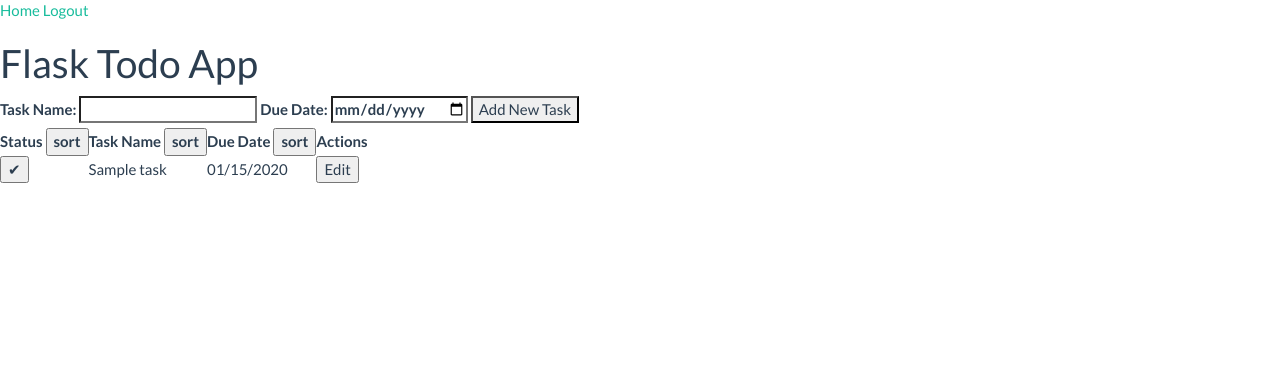
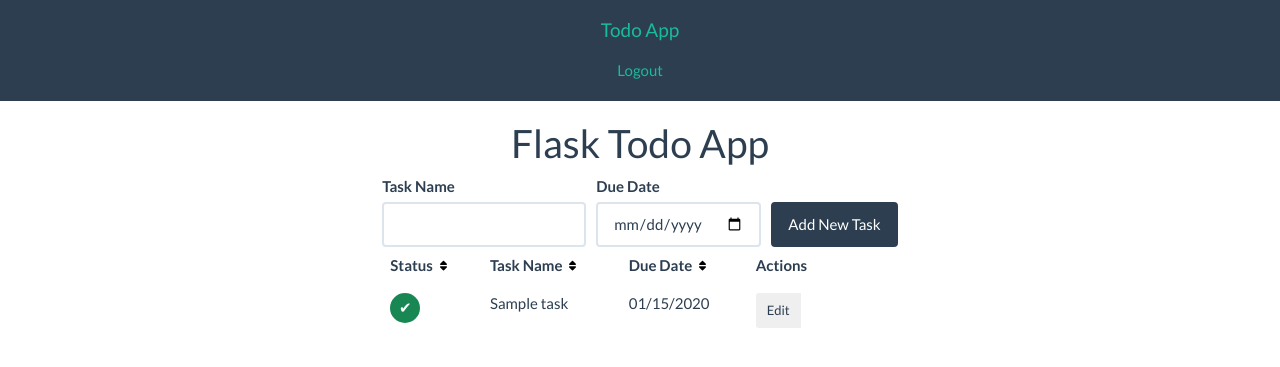
Before and after one commit to lomokwa/flask-todo-app, a Flask app: page / in a window 1280 px wide. Shown: the top 367 px of the page. Run offline with Flask 3, Linux system fonts and the light colour scheme; a user stored in the database is signed in; tables that the repository leaves empty hold one stand-in row (values such as "Sample post"); some libraries are stand-ins or nearby versions.

Commit message:
fix: fixed form validation, fixed css

```diff
--- a/app.py
+++ b/app.py
@@ -61,21 +61,40 @@ def logout():
 
 @app.route("/signup", methods=['GET', 'POST'])
 def signup():
+  error = None
+
   if request.method == 'POST':
     form_data = request.form
+    try:
+      if not form_data.get('username'):
+        error = "Please insert a username."
+      elif not form_data.get('password'):
+        error = "Please insert a password."
+      elif User.query.filter_by(username=form_data['username'].strip()).first():
+        error = f"User with username {form_data['username']} already exists."
 
-    if User.query.where(User.username == form_data['username']).first():
-      return render_template("signup.html", error=f"User with username {form_data['username']} already exists.")
+      if not error:
+        hashed_password = bcrypt.generate_password_hash(
+            form_data['password'],
+            5
+        ).decode('utf-8')
 
-    hashed_password = bcrypt.generate_password_hash(form_data['password'], 5).decode('utf-8')
-    user = User(form_data['username'], hashed_password)
+        user = User(
+            username=form_data['username'].strip(),
+            password_hash=hashed_password
+        )
 
-    db.session.add(user)
-    db.session.commit()
+        db.session.add(user)
+        db.session.commit()
 
-    return redirect(url_for('login'))
+        return redirect(url_for('login'))
 
-  return render_template("signup.html")
+    except Exception as e:
+      db.session.rollback()
+      app.logger.error(f"Error during signup: {str(e)}")
+      error = "An unexpected error occurred. Please try again."
+
+  return render_template("signup.html", error=error)
 
 # Task routes
 @app.route("/add-task", methods=['POST'])
--- /dev/null
+++ b/static/css/styles.css
@@ -0,0 +1,72 @@
+.status-btn {
+  width: 30px;
+  height: 30px;
+  border-radius: 50%;
+  border: 2px solid #dee2e6;
+  background: white;
+  display: flex;
+  align-items: center;
+  justify-content: center;
+  transition: all 0.2s;
+}
+
+.status-btn[data-status="done"] {
+  background: #198754;
+  border-color: #198754;
+  color: white;
+}
+
+.sort-btn {
+  border: none;
+  background: none;
+  padding: 0 4px;
+  color: #6c757d;
+}
+
+.sort-btn:hover {
+  color: #0d6efd;
+}
+
+.main-container {
+  max-width: 800px;
+}
+
+.form-container {
+  display: flex;
+  flex-direction: row;
+  align-items: end;
+  gap: 10px;
+}
+
+.task-card {
+  display: flex;
+  flex-direction: column;
+  align-content: center;
+}
+
+.main-container {
+  display: flex;
+  justify-content: center;
+  margin: 0 auto;
+}
+
+.nav-item-custom {
+  list-style-type: none;
+}
+
+.nav {
+  display: flex;
+  flex-direction: column;
+  justify-content: center;
+  align-items: center;
+  padding-bottom: 20px;
+}
+
+.login-btn {
+  width: 100%;
+  margin-bottom: 20px;
+}
+
+.login-form-field {
+  margin-bottom: 15px;
+}
--- a/templates/index.html
+++ b/templates/index.html
@@ -12,54 +12,67 @@
       const row = document.createElement('tr');
       row.id = task.id;
 
-      // Format the date for display
       const displayDate = new Date(task.due_date).toLocaleDateString('en-US');
-      const isoDate = task.due_date; // Already in YYYY-MM-DD format from server
+      const isoDate = task.due_date;
 
       row.innerHTML = `
         <td>
-          <button class="status-btn" data-status="${task.is_done ? 'done' : 'not-done'}">
+          <button class="status-btn ${task.is_done ? 'btn-success' : ''}" data-status="${task.is_done ? 'done' : 'not-done'}">
             ${task.is_done ? '✔' : ''}
           </button>
         </td>
         <td>
           <span class="task-name">${task.name}</span>
-          <input type="text" class="task-name-edit" value="${task.name}" style="display:none;">
+          <input type="text" class="form-control task-name-edit" value="${task.name}" style="display:none;">
         </td>
         <td>
           <span class="task-due-date">${displayDate}</span>
-          <input type="date" class="task-due-date-edit" value="${isoDate}" style="display:none;">
+          <input type="date" class="form-control task-due-date-edit" value="${isoDate}" style="display:none;">
         </td>
         <td>
-          <button class="edit-btn">Edit</button>
-          <button class="save-btn" style="display:none;">Save</button>
+          <div class="btn-group">
+            <button class="btn btn-sm btn-outline-primary edit-btn">Edit</button>
+            <button class="btn btn-sm btn-success save-btn" style="display:none;">Save</button>
+            <button class="btn btn-sm btn-danger delete-btn ms-2" style="display:none;">Delete</button>
+          </div>
         </td>
       `;
       tbody.appendChild(row);
     });
 
-    // Reattach event listeners to the new elements
     attachEventListeners();
   }
 
   function attachEventListeners() {
+    // Status button listeners
+    document.querySelectorAll('.status-btn').forEach(button => {
+      button.addEventListener('click', function () {
+        const taskRow = this.closest('tr');
+        const taskId = taskRow.id;
+        const currentStatus = this.dataset.status;
+        const newStatus = currentStatus === 'done' ? 'not-done' : 'done';
+
+        fetch(`/update-task-status/${taskId}`, {
+          method: 'PUT',
+          headers: {
+            'Content-Type': 'application/json'
+          },
+          body: JSON.stringify({
+            is_done: newStatus === 'done'
+          })
+        }).then(response => {
+          if (response.ok) {
+            this.dataset.status = newStatus;
+            this.textContent = newStatus === 'done' ? '✔' : '';
+            this.classList.toggle('btn-success', newStatus === 'done');
+          }
+        });
+      });
+    });
+
     // Edit button listeners
     document.querySelectorAll('.edit-btn').forEach(button => {
-      button.addEventListener('click', function() {
-        const taskRow = this.closest('tr');
-        taskRow.querySelector('.task-name').style.display = 'none';
-        taskRow.querySelector('.task-name-edit').style.display = 'inline';
-        taskRow.querySelector('.task-due-date').style.display = 'none';
-        taskRow.querySelector('.task-due-date-edit').style.display = 'inline';
-        this.style.display = 'none';
-        taskRow.querySelector('.save-btn').style.display = 'inline';
-      });
-    });
-  }
-
-  document.addEventListener('DOMContentLoaded', function() {
-    document.querySelectorAll('.edit-btn').forEach(button => {
-      button.addEventListener('click', function() {
+      button.addEventListener('click', function () {
         const taskRow = this.closest('tr');
         taskRow.querySelector('.task-name').style.display = 'none';
         taskRow.querySelector('.task-name-edit').style.display = 'inline';
@@ -71,8 +84,9 @@
       });
     });
 
+    // Save button listeners
     document.querySelectorAll('.save-btn').forEach(button => {
-      button.addEventListener('click', function() {
+      button.addEventListener('click', function () {
         const taskRow = this.closest('tr');
         const taskId = taskRow.id;
         const updatedName = taskRow.querySelector('.task-name-edit').value;
@@ -89,12 +103,17 @@
           })
         }).then(response => {
           if (response.ok) {
+            const displayDate = new Date(updatedDueDate).toLocaleDateString('en-US');
             taskRow.querySelector('.task-name').textContent = updatedName;
-            taskRow.querySelector('.task-due-date').textContent = updatedDueDate;
+            taskRow.querySelector('.task-due-date').textContent = displayDate;
+
+            // Hide edit inputs, show display elements
             taskRow.querySelector('.task-name').style.display = 'inline';
             taskRow.querySelector('.task-name-edit').style.display = 'none';
             taskRow.querySelector('.task-due-date').style.display = 'inline';
             taskRow.querySelector('.task-due-date-edit').style.display = 'none';
+
+            // Toggle button visibility
             this.style.display = 'none';
             taskRow.querySelector('.edit-btn').style.display = 'inline';
             taskRow.querySelector('.delete-btn').style.display = 'none';
@@ -103,8 +122,10 @@
       });
     });
 
+    // Delete button listeners
     document.querySelectorAll('.delete-btn').forEach(button => {
-      button.addEventListener('click', function() {
+      button.addEventListener('click', function () {
+        if (confirm('Are you sure you want to delete this task?')) {
           const taskRow = this.closest('tr');
           const taskId = taskRow.id;
 
@@ -112,40 +133,21 @@
             method: 'DELETE',
             headers: {
               'Content-Type': 'application/json'
-          },
+            }
           }).then(response => {
             if (response.ok) {
-            taskRow.style.display = 'none';
+              taskRow.remove();
+            }
+          });
         }
       });
     });
-    });
+  }
 
-    document.querySelectorAll('.status-btn').forEach(button => {
-      button.addEventListener('click', function() {
-        const taskRow = this.closest('tr');
-        const taskId = taskRow.id;
-        const newStatus = this.dataset.status === 'done' ? 'not-done' : 'done';
-
-        fetch(`/update-task-status/${taskId}`, {
-          method: 'PUT',
-          headers: {
-            'Content-Type': 'application/json'
-          },
-          body: JSON.stringify({
-            is_done: newStatus === 'done'
-          })
-        }).then(response => {
-          if (response.ok) {
-            this.textContent = newStatus === 'done' ? '✔' : '';
-            this.dataset.status = newStatus;
-          }
-        });
-      });
-    });
-
+  document.addEventListener('DOMContentLoaded', function () {
+    // Sort button listeners
     document.querySelectorAll('.sort-btn').forEach(button => {
-      button.addEventListener('click', async function() {
+      button.addEventListener('click', async function () {
         const sortBy = this.dataset.sort;
         let order = this.dataset.order;
 
@@ -163,8 +165,8 @@
           const tasks = await res.json();
           updateTable(tasks);
 
-          order = order === 'asc' ? 'desc' : 'asc';
-          this.dataset.order = order;
+          // Toggle sort order for next click
+          this.dataset.order = order === 'asc' ? 'desc' : 'asc';
 
         } catch (err) {
           console.error('Error:', err.message);
@@ -172,71 +174,95 @@
       });
     });
 
+    // Initial attachment of all event listeners
+    attachEventListeners();
   });
-
 </script>
 
-<h1>Flask Todo App</h1>
+<div class="task-card">
+  <h1 class="card-title text-center mb-4">Flask Todo App</h1>
 
-<form method="post" action="{{ url_for('add_task') }}">
-  <label>
-    Task Name:
-    <input type="text" name="name">
-  </label>
-  <label>
-    Due Date:
-    <input type="date" name="due_date">
-  </label>
-  <input type="submit" value="Add New Task">
+  <form method="post" action="{{ url_for('add_task') }}" class="form-container">
+    <div class="">
+      <label class="form-label">Task Name</label>
+      <input type="text" name="name" class="form-control" required>
+    </div>
+    <div class="">
+      <label class="form-label">Due Date</label>
+      <input type="date" name="due_date" class="form-control" required>
+    </div>
+    <button type="submit" class="btn btn-primary new-task-btn">Add New Task</button>
   </form>
 
   {% if tasks %}
-<table>
-  <thead>
+  <div class="table-responsive">
+    <table class="table table-hover align-middle">
+      <thead class="table-light">
         <tr>
           <th>
             Status
-          <button class="sort-btn" data-sort="is_done" data-order="asc">sort</button>
+            <button class="sort-btn" data-sort="is_done" data-order="asc">
+              <svg xmlns="http://www.w3.org/2000/svg" viewBox="0 0 320 512" width="7px">
+                <path
+                  d="M137.4 41.4c12.5-12.5 32.8-12.5 45.3 0l128 128c9.2 9.2 11.9 22.9 6.9 34.9s-16.6 19.8-29.6 19.8L32 224c-12.9 0-24.6-7.8-29.6-19.8s-2.2-25.7 6.9-34.9l128-128zm0 429.3l-128-128c-9.2-9.2-11.9-22.9-6.9-34.9s16.6-19.8 29.6-19.8l256 0c12.9 0 24.6 7.8 29.6 19.8s2.2 25.7-6.9 34.9l-128 128c-12.5 12.5-32.8 12.5-45.3 0z" />
+              </svg>
+            </button>
           </th>
           <th>
             Task Name
-          <button class="sort-btn" data-sort="name" data-order="asc">sort</button>
+            <button class="sort-btn" data-sort="name" data-order="asc">
+              <svg xmlns="http://www.w3.org/2000/svg" viewBox="0 0 320 512" width="7px">
+                <path
+                  d="M137.4 41.4c12.5-12.5 32.8-12.5 45.3 0l128 128c9.2 9.2 11.9 22.9 6.9 34.9s-16.6 19.8-29.6 19.8L32 224c-12.9 0-24.6-7.8-29.6-19.8s-2.2-25.7 6.9-34.9l128-128zm0 429.3l-128-128c-9.2-9.2-11.9-22.9-6.9-34.9s16.6-19.8 29.6-19.8l256 0c12.9 0 24.6 7.8 29.6 19.8s2.2 25.7-6.9 34.9l-128 128c-12.5 12.5-32.8 12.5-45.3 0z" />
+              </svg>
+            </button>
           </th>
           <th>
             Due Date
-          <button class="sort-btn" data-sort="due_date" data-order="asc">sort</button>
+            <button class="sort-btn" data-sort="due_date" data-order="asc">
+              <svg xmlns="http://www.w3.org/2000/svg" viewBox="0 0 320 512" width="7px">
+                <path
+                  d="M137.4 41.4c12.5-12.5 32.8-12.5 45.3 0l128 128c9.2 9.2 11.9 22.9 6.9 34.9s-16.6 19.8-29.6 19.8L32 224c-12.9 0-24.6-7.8-29.6-19.8s-2.2-25.7 6.9-34.9l128-128zm0 429.3l-128-128c-9.2-9.2-11.9-22.9-6.9-34.9s16.6-19.8 29.6-19.8l256 0c12.9 0 24.6 7.8 29.6 19.8s2.2 25.7-6.9 34.9l-128 128c-12.5 12.5-32.8 12.5-45.3 0z" />
+              </svg>
+            </button>
           </th>
-      <th>Actions</th>
+          <th style="width: 150px">Actions</th>
         </tr>
       </thead>
       <tbody>
         {% for task in tasks %}
         <tr id="{{ task['id'] }}">
           <td>
-        {% if task.is_done %}
-        <button class="status-btn" data-status="done">✔</button>
-        {% else %}
-        <button class="status-btn" data-status="not-done"></button>
-        {% endif %}
+            <button class="status-btn {% if task.is_done %}btn-success{% endif %}"
+              data-status="{{ 'done' if task.is_done else 'not-done' }}">
+              {% if task.is_done %}✔{% endif %}
+            </button>
           </td>
           <td>
             <span class="task-name">{{ task.name }}</span>
-        <input type="text" class="task-name-edit" value="{{ task['name'] }}" style="display:none;">
+            <input type="text" class="form-control task-name-edit" value="{{ task['name'] }}" style="display:none;">
           </td>
           <td>
             <span class="task-due-date">{{ task.due_date.strftime('%m/%d/%Y') }}</span>
-        <input type="date" class="task-due-date-edit" value="{{ task.due_date.strftime('%Y-%m-%d') }}" style="display:none;">
+            <input type="date" class="form-control task-due-date-edit" value="{{ task.due_date.strftime('%Y-%m-%d') }}"
+              style="display:none;">
           </td>
           <td>
-        <button class="edit-btn">Edit</button>
-        <button class="save-btn" style="display:none;">Save</button>
-        <button class="delete-btn" style="display:none;">Delete</button>
+            <div class="btn-group">
+              <button class="btn btn-sm btn-outline-primary edit-btn">Edit</button>
+              <button class="btn btn-sm btn-success save-btn" style="display:none;">Save</button>
+              <button class="btn btn-sm btn-danger delete-btn ms-2" style="display:none;">Delete</button>
+            </div>
           </td>
         </tr>
         {% endfor %}
       </tbody>
     </table>
+  </div>
   {% else %}
-<h2>No tasks added. Start by creating a new task</h2>
+  <div class="text-center py-5 text-muted">
+    <h5>No tasks added. Start by creating a new task</h5>
+  </div>
   {% endif %}
+</div>
 {% endblock %}
--- a/templates/layout.html
+++ b/templates/layout.html
@@ -1,24 +1,32 @@
 <!DOCTYPE html>
 <html lang="en">
+
 <head>
   <meta charset="UTF-8">
   <meta name="viewport" content="width=device-width, initial-scale=1.0">
   <title>Todo App</title>
   <link rel="stylesheet" href="../static/css/bootstrap.min.css">
+  <link rel="stylesheet" href="../static/css/styles.css" >
 </head>
+
 <body>
-  <div>
-    <a href="{{ url_for('index') }}">Home</a>
-    {% if current_user.is_authenticated %}
-      <a href="{{ url_for('logout') }}">Logout</a>
-    {% else %}
-      <a href="{{ url_for('login') }}">Login</a>
+  <nav class="nav bg-primary">
+    <a class="navbar-brand" href="{{ url_for('index') }}">
+      <span>Todo App</span>
+    </a>
+
+    {% if current_user and current_user.is_authenticated %}
+      <a class="nav-link" href="{{ url_for('logout') }}">
+        Logout
+      </a>
     {% endif %}
-  </div>
+  </nav>
 
-  <div class="d-flex justify-content-center flex-column">
+  <!-- Main Content -->
+  <main class="main-container">
     {% block content %}
     {% endblock %}
- </div>
+  </main>
 </body>
+
 </html>
```
Also changed, not shown: templates/login.html (+35 -25 lines), templates/signup.html (+23 -13 lines). Lines whose indentation alone changed are shown as unchanged.
